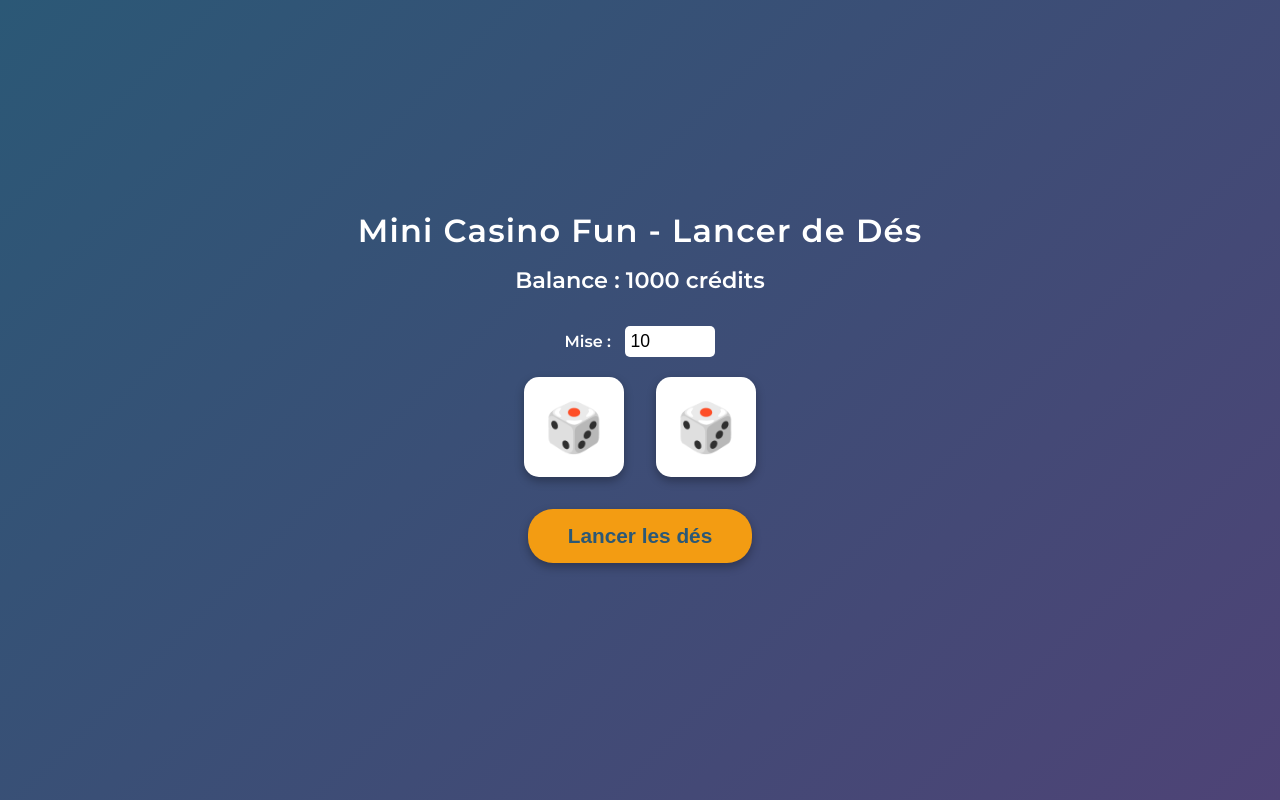
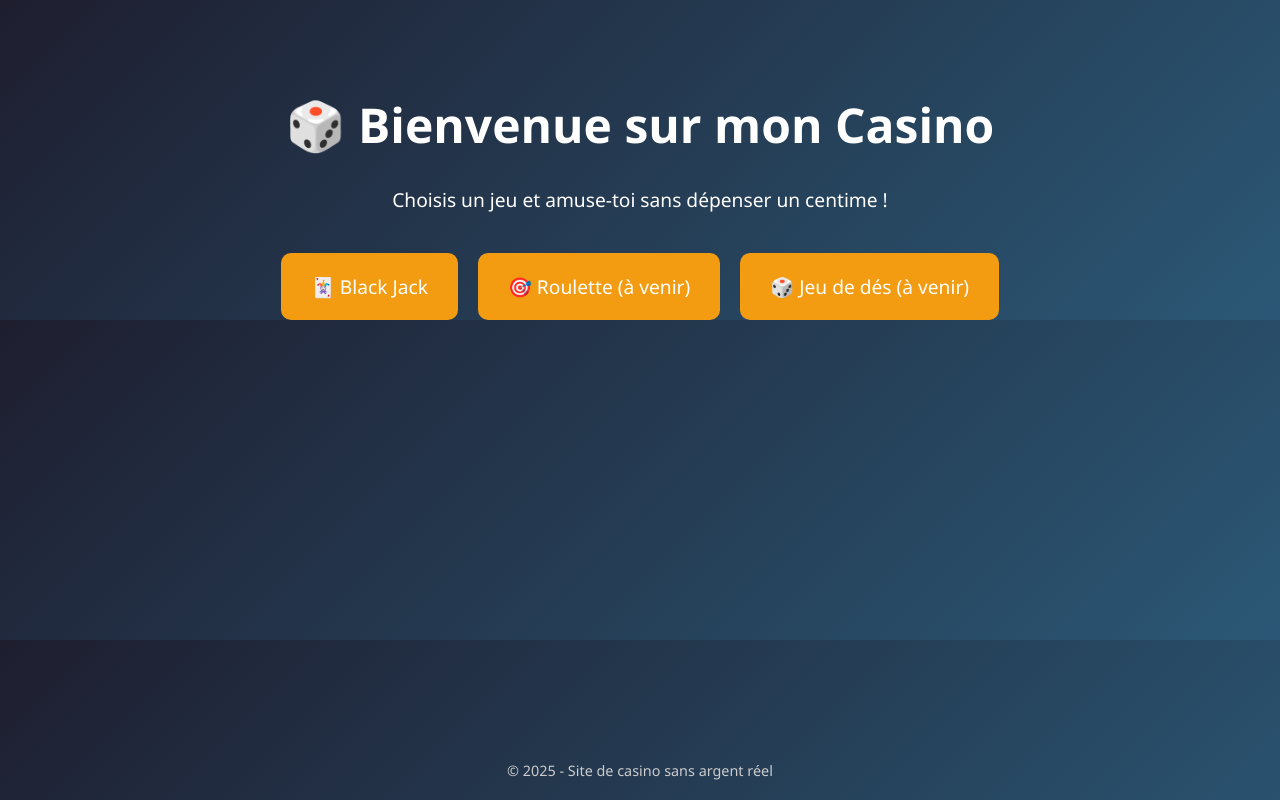
Before and after one commit to Aizen693/casino, a plain HTML site: page index.html in a window 1280 px wide. Drawn offline with Linux system fonts and the light colour scheme.

Commit message:
index.html

```diff
--- a/index.html
+++ b/index.html
@@ -1,168 +1,71 @@
 <!DOCTYPE html>
 <html lang="fr">
 <head>
-  <meta charset="UTF-8" />
-  <meta name="viewport" content="width=device-width, initial-scale=1" />
-  <title>Mini Casino Fun - Lancer de Dés</title>
+  <meta charset="UTF-8">
+  <title>Mon Casino Virtuel</title>
   <style>
-    @import url('https://fonts.googleapis.com/css2?family=Montserrat:wght@600&display=swap');
-
     body {
-      background: linear-gradient(135deg, #2b5876, #4e4376);
       margin: 0;
-      height: 100vh;
+      font-family: 'Segoe UI', sans-serif;
+      background: linear-gradient(135deg, #1e1e2f, #2b5876);
+      color: white;
       display: flex;
       flex-direction: column;
-      justify-content: center;
       align-items: center;
-      font-family: 'Montserrat', sans-serif;
-      color: #fff;
+      padding-top: 60px;
     }
 
     h1 {
-      margin-bottom: 1rem;
-      font-weight: 600;
-      letter-spacing: 1.2px;
+      font-size: 3em;
+      margin-bottom: 10px;
     }
 
-    .balance {
-      font-size: 1.4rem;
-      margin-bottom: 2rem;
+    p {
+      font-size: 1.2em;
+      margin-bottom: 40px;
     }
 
-    .dice-container {
+    .menu {
       display: flex;
-      gap: 2rem;
-      margin-bottom: 2rem;
+      flex-wrap: wrap;
+      justify-content: center;
+      gap: 20px;
     }
 
-    .dice {
-      width: 100px;
-      height: 100px;
-      background: #fff;
-      border-radius: 15px;
-      display: flex;
-      justify-content: center;
-      align-items: center;
-      font-size: 3rem;
-      color: #333;
-      box-shadow: 0 4px 10px rgba(0,0,0,0.3);
-      user-select: none;
-      transition: transform 0.3s ease;
-    }
-
-    .rolling {
-      animation: shake 0.6s ease-in-out;
-    }
-
-    @keyframes shake {
-      0%, 100% { transform: translate(0,0) rotate(0deg);}
-      25% { transform: translate(5px, -5px) rotate(15deg);}
-      50% { transform: translate(-5px, 5px) rotate(-15deg);}
-      75% { transform: translate(5px, 5px) rotate(10deg);}
-    }
-
-    button {
+    .menu a {
       background: #f39c12;
-      border: none;
-      border-radius: 25px;
-      padding: 15px 40px;
-      font-size: 1.3rem;
-      font-weight: 600;
-      color: #2b5876;
-      cursor: pointer;
-      box-shadow: 0 4px 10px rgba(0,0,0,0.3);
+      color: white;
+      text-decoration: none;
+      padding: 20px 30px;
+      border-radius: 10px;
+      font-size: 1.2em;
       transition: background 0.3s ease;
     }
 
-    button:hover {
+    .menu a:hover {
       background: #e67e22;
     }
 
-    .result-message {
-      margin-top: 1.5rem;
-      font-size: 1.2rem;
-      min-height: 1.5rem;
+    footer {
+      position: absolute;
+      bottom: 20px;
+      font-size: 0.9em;
+      color: #ccc;
     }
   </style>
 </head>
 <body>
-  <h1>Mini Casino Fun - Lancer de Dés</h1>
-  <div class="balance" id="balance">Balance : 1000 crédits</div>
+  <h1>🎲 Bienvenue sur mon Casino</h1>
+  <p>Choisis un jeu et amuse-toi sans dépenser un centime !</p>
 
-  <div>
-    <label for="bet">Mise :</label>
-    <input type="number" id="bet" min="1" max="1000" value="10" style="width:80px; font-size:1.1rem; padding:5px; margin-left:10px; border-radius:5px; border:none;" />
+  <div class="menu">
+    <a href="blackjack.html">🃏 Black Jack</a>
+    <a href="#">🎯 Roulette (à venir)</a>
+    <a href="#">🎲 Jeu de dés (à venir)</a>
   </div>
 
-  <div class="dice-container" style="margin-top: 20px;">
-    <div class="dice" id="dice1">🎲</div>
-    <div class="dice" id="dice2">🎲</div>
-  </div>
-
-  <button id="rollBtn">Lancer les dés</button>
-
-  <div class="result-message" id="result"></div>
-
-  <script>
-    const balanceEl = document.getElementById('balance');
-    const betInput = document.getElementById('bet');
-    const dice1 = document.getElementById('dice1');
-    const dice2 = document.getElementById('dice2');
-    const rollBtn = document.getElementById('rollBtn');
-    const resultEl = document.getElementById('result');
-
-    let balance = 1000;
-
-    function getRandomDiceFace() {
-      return Math.floor(Math.random() * 6) + 1;
-    }
-
-    function updateBalance(amount) {
-      balance += amount;
-      balanceEl.textContent = `Balance : ${balance} crédits`;
-    }
-
-    rollBtn.addEventListener('click', () => {
-      const bet = parseInt(betInput.value);
-      if (isNaN(bet) || bet <= 0) {
-        alert("Merci d'entrer une mise valide !");
-        return;
-      }
-      if (bet > balance) {
-        alert("Tu n'as pas assez de crédits pour cette mise !");
-        return;
-      }
-
-      dice1.classList.add('rolling');
-      dice2.classList.add('rolling');
-      rollBtn.disabled = true;
-      resultEl.textContent = 'Lancement...';
-
-      setTimeout(() => {
-        dice1.classList.remove('rolling');
-        dice2.classList.remove('rolling');
-
-        const face1 = getRandomDiceFace();
-        const face2 = getRandomDiceFace();
-
-        dice1.textContent = face1;
-        dice2.textContent = face2;
-
-        const total = face1 + face2;
-
-        if (total >= 7) {
-          const gain = bet;
-          updateBalance(gain);
-          resultEl.textContent = `Tu as obtenu ${total}. Bravo, tu gagnes ${gain} crédits ! 🎉`;
-        } else {
-          updateBalance(-bet);
-          resultEl.textContent = `Tu as obtenu ${total}. Dommage, tu perds ta mise. 😞`;
-        }
-
-        rollBtn.disabled = false;
-      }, 800);
-    });
-  </script>
+  <footer>
+    © 2025 - Site de casino sans argent réel
+  </footer>
 </body>
 </html>
```
